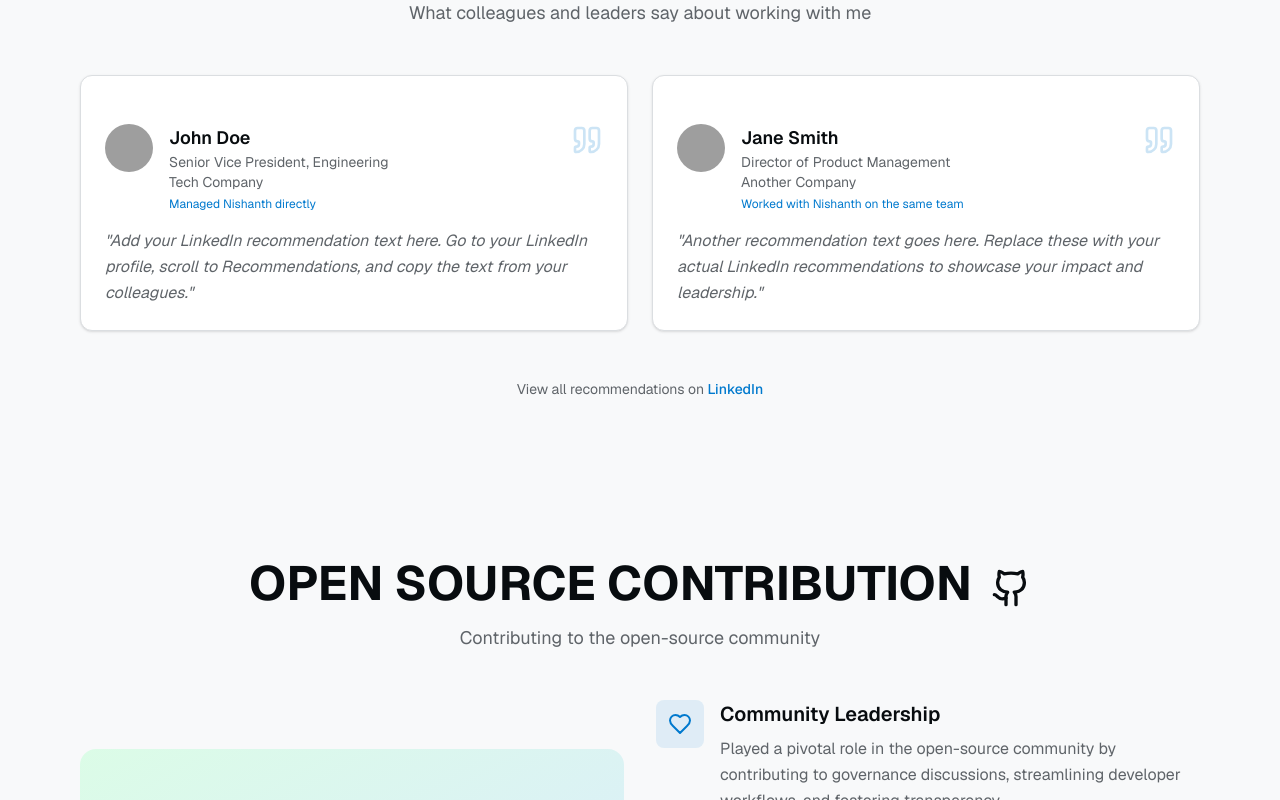
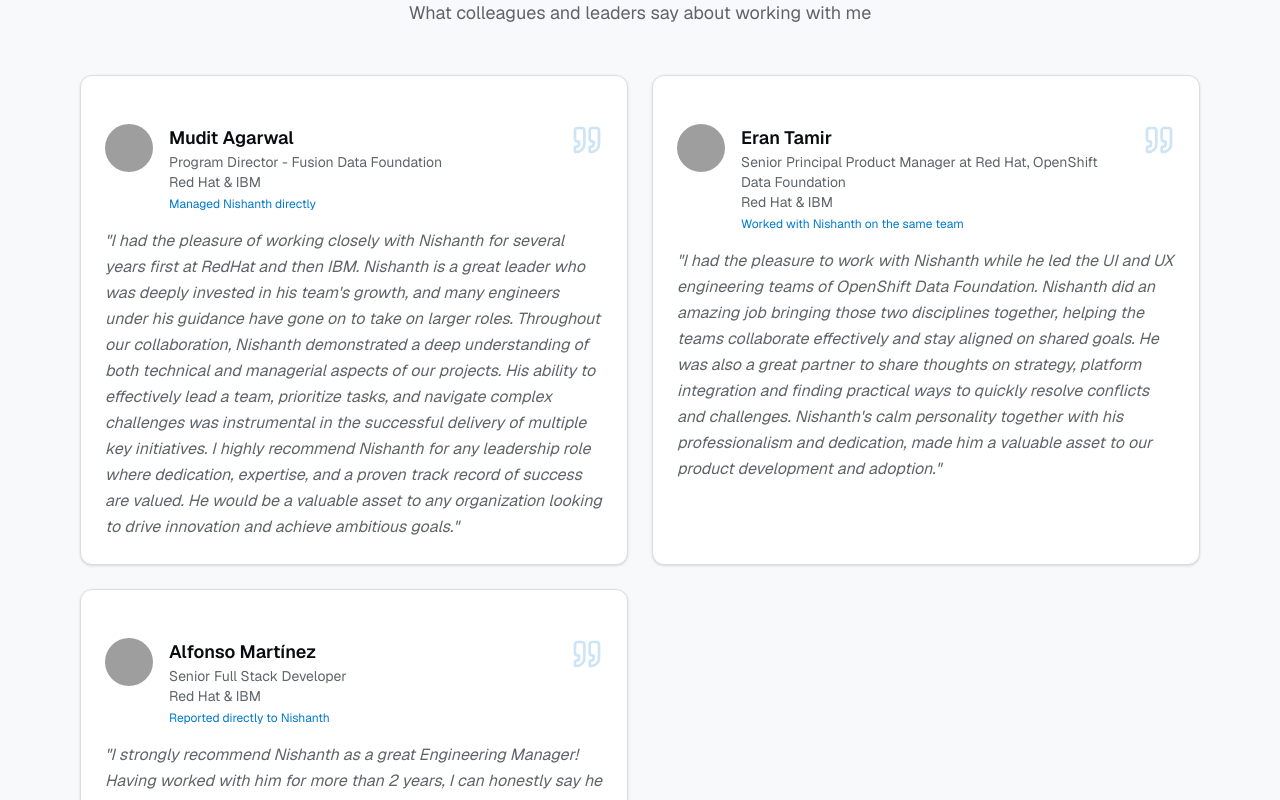
Before and after one commit to nthomas-redhat/nishanth-profile, a Next.js app: page / in a window 1280 px wide. Shown: the part 2680-3480 px from the top of the page. Built offline with nearby package versions, Linux system fonts and the light colour scheme; grey boxes are pictures that could not be loaded.

Commit message:
feat: add real LinkedIn recommendations from colleagues

```diff
--- a/components/recommendations-section.tsx
+++ b/components/recommendations-section.tsx
@@ -13,19 +13,27 @@ interface Recommendation {
 
 const recommendations: Recommendation[] = [
   {
-    name: "John Doe",
-    title: "Senior Vice President, Engineering",
-    company: "Tech Company",
+    name: "Mudit Agarwal",
+    title: "Program Director - Fusion Data Foundation",
+    company: "Red Hat & IBM",
     relationship: "Managed Nishanth directly",
-    text: "Add your LinkedIn recommendation text here. Go to your LinkedIn profile, scroll to Recommendations, and copy the text from your colleagues.",
+    text: "I had the pleasure of working closely with Nishanth for several years first at RedHat and then IBM. Nishanth is a great leader who was deeply invested in his team's growth, and many engineers under his guidance have gone on to take on larger roles. Throughout our collaboration, Nishanth demonstrated a deep understanding of both technical and managerial aspects of our projects. His ability to effectively lead a team, prioritize tasks, and navigate complex challenges was instrumental in the successful delivery of multiple key initiatives. I highly recommend Nishanth for any leadership role where dedication, expertise, and a proven track record of success are valued. He would be a valuable asset to any organization looking to drive innovation and achieve ambitious goals.",
     image: "/placeholder-user.jpg"
   },
   {
-    name: "Jane Smith",
-    title: "Director of Product Management",
-    company: "Another Company",
+    name: "Eran Tamir",
+    title: "Senior Principal Product Manager at Red Hat, OpenShift Data Foundation",
+    company: "Red Hat & IBM",
     relationship: "Worked with Nishanth on the same team",
-    text: "Another recommendation text goes here. Replace these with your actual LinkedIn recommendations to showcase your impact and leadership.",
+    text: "I had the pleasure to work with Nishanth while he led the UI and UX engineering teams of OpenShift Data Foundation. Nishanth did an amazing job bringing those two disciplines together, helping the teams collaborate effectively and stay aligned on shared goals. He was also a great partner to share thoughts on strategy, platform integration and finding practical ways to quickly resolve conflicts and challenges. Nishanth's calm personality together with his professionalism and dedication, made him a valuable asset to our product development and adoption.",
+    image: "/placeholder-user.jpg"
+  },
+  {
+    name: "Alfonso Martínez",
+    title: "Senior Full Stack Developer",
+    company: "Red Hat & IBM",
+    relationship: "Reported directly to Nishanth",
+    text: "I strongly recommend Nishanth as a great Engineering Manager! Having worked with him for more than 2 years, I can honestly say he has made a positive impact on our team and projects. One of Nishanth's greatest strengths is his commitment to team development. They prioritize mentorship and actively encourage team members to pursue professional growth. Through regular 1-1 meetings and constructive feedback, he creates a supportive atmosphere where everyone feels valued and empowered. Communication is another area where Nishanth shines, ensuring that all team members are aligned with project goals and expectations. He really values our input and foster a culture where everyone feels included, which has made our team stronger and more productive. I'm confident he'll continue to lead teams to achieve great things!",
     image: "/placeholder-user.jpg"
   },
   // Add more recommendations here
```
